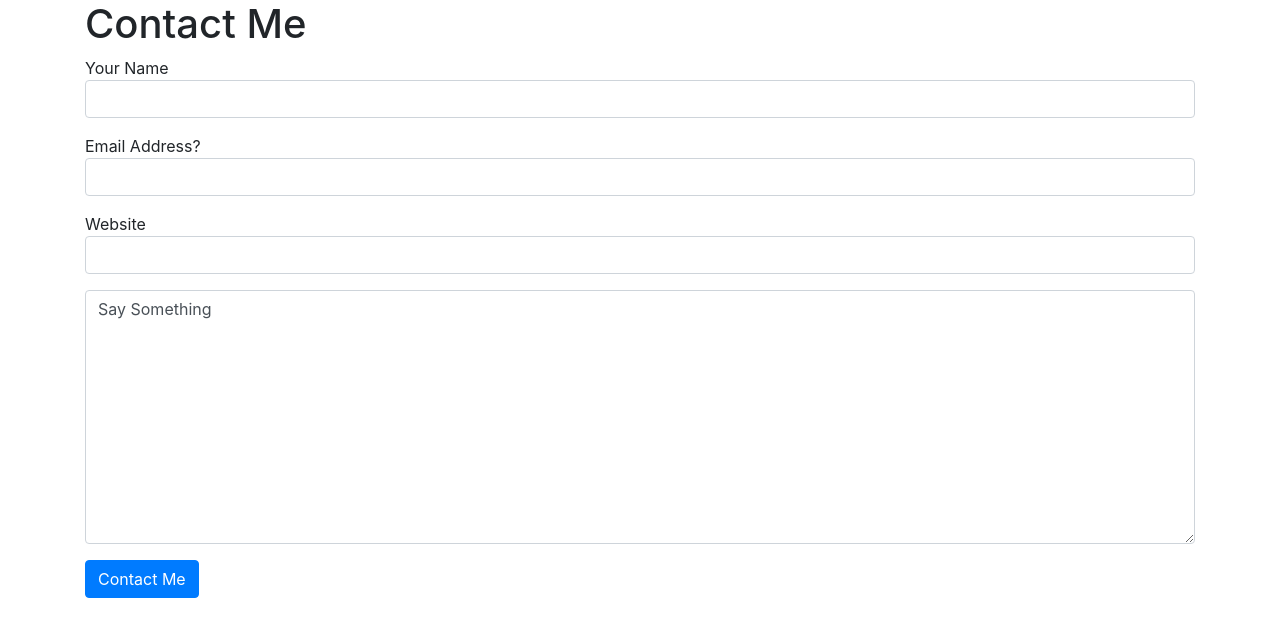
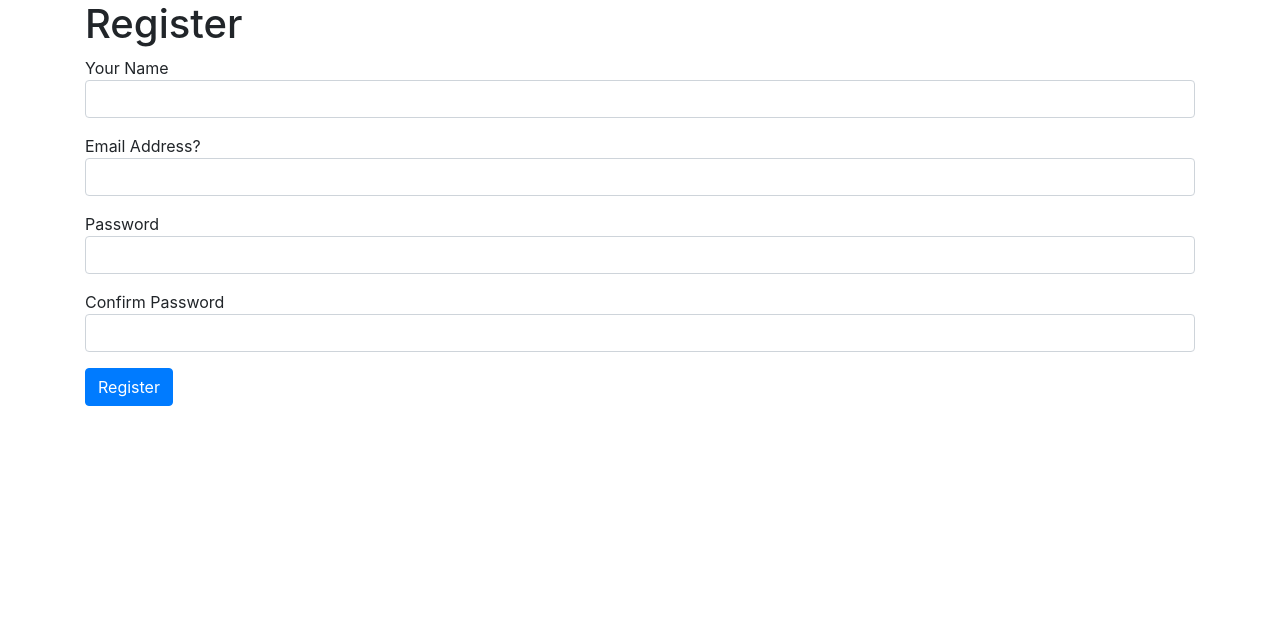
Before and after one commit to JoeCianflone/RUecomm-fall2017, a PHP site: page / in a window 1280 px wide. Shown: the top 637 px of the page. Run offline with PHP 8.4, Linux system fonts and the light colour scheme.

Commit message:
homework answers

```diff
--- a/contact-page/routes.php
+++ b/contact-page/routes.php
@@ -3,4 +3,8 @@
 // This is our homepage route,
 $router->get('/', 'controllers/index.php');
 
-$router->get('/about', 'controllers/about.php');
+$router->get('/admin', 'controllers/about.php');
+
+$router->get('/thanks', 'controllers/thanks.php');
+
+$router->post('/form', 'controllers/form.php');
--- a/contact-page/src/database/QueryBuilder.php
+++ b/contact-page/src/database/QueryBuilder.php
@@ -34,4 +34,14 @@ class QueryBuilder {
        return $statement->fetchAll();
    }
 
+   public function insert(array $data, String $tableName)
+   {
+      $statement = $this->pdo->prepare("insert into {$tableName} (name, email_address, password) values (:name, :email, :password)");
+
+      $statement->bindParam(':name', $data['name']);
+      $statement->bindParam(':email', $data['email']);
+      $statement->bindParam(':password', $data['password']);
+
+      return $statement->execute();
+   }
 }
--- a/contact-page/src/views/about.view.php
+++ b/contact-page/src/views/about.view.php
@@ -14,6 +14,7 @@
                            <th>ID</th>
                            <th>Name</th>
                            <th>Email</th>
+                           <th>Password</th>
                         </tr>
                      </thead>
                      <tbody>
@@ -22,6 +23,7 @@
                               <td><?=$item->id; ?></td>
                               <td><?=$item->name; ?></td>
                               <td><?=$item->email_address; ?></td>
+                              <td><?=$item->password; ?></td>
                            </tr>
                        <?php endforeach; ?>
                      </tbody>
--- a/contact-page/src/views/index.view.php
+++ b/contact-page/src/views/index.view.php
@@ -13,7 +13,7 @@
             only really needed for the design of our site.
         -->
         <div class="container">
-           <h1>Contact Me</h1>
+           <h1>Register</h1>
            <!-- forms need two things:
                1. action - once the form has been submitted where does it go? It goes to the ACTION
                2. method - how do we want this information submitted?
@@ -24,7 +24,7 @@
 
                 http://www.diffen.com/difference/GET-vs-POST-HTTP-Requests
            -->
-           <form action="contact/form" method="post">
+           <form action="form" method="post">
                 <label for="name" class="form-group d-block">
                     Your Name
                     <input type="text" name="name" id="name" class="form-control" required>
@@ -33,15 +33,16 @@
                     Email Address?
                     <input type="email" name="email_address" id="email_address" class="form-control" required email>
                 </label>
-                <label for="website" class="form-group d-block">
-                    Website
-                    <input type="text" name="website" id="website" class="form-control">
+                <label for="password" class="form-group d-block">
+                    Password
+                    <input type="password" name="password" id="password" class="form-control">
+                </label>
+                <label for="password_confirm" class="form-group d-block">
+                    Confirm Password
+                    <input type="password" name="password_confirm" id="password_confirm" class="form-control">
                 </label>
                 <div class="form-group">
-                    <textarea name="content" id="content" cols="30" rows="10" class="form-control">Say Something</textarea>
-                </div>
-                <div class="form-group">
-                    <button class="btn btn-primary" type="submit">Contact Me</button>
+                    <button class="btn btn-primary" type="submit">Register</button>
                 </div>
            </form>
         </div>
```
Also changed, not shown: contact-page/controllers/form.php (added, +18 -0 lines), contact-page/controllers/thanks.php (added, +8 -0 lines), contact-page/src/database/schema/001.sql (+4 -38 lines), contact-page/src/views/thanks.view.php (added, +19 -0 lines).
